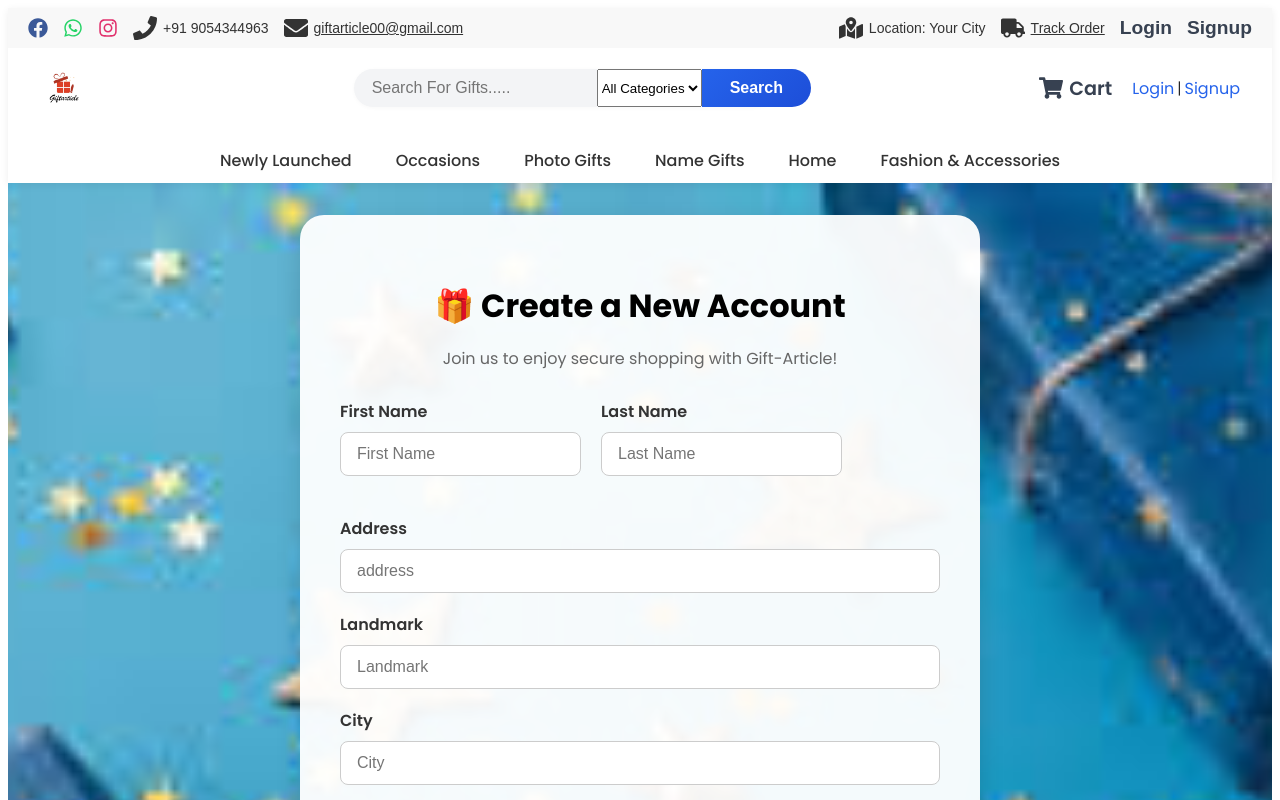
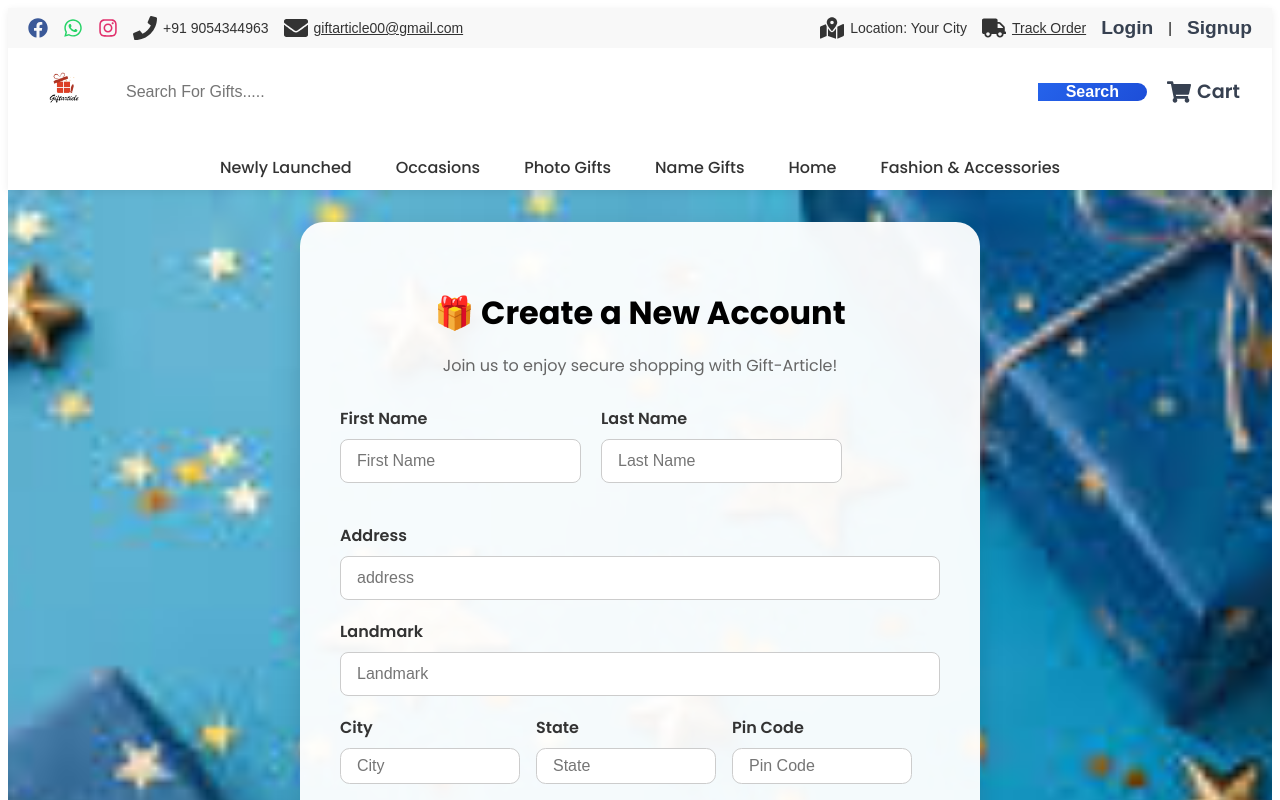
Before and after one commit to pritivanzara08/Internship-Project, a Next.js app: page /signup in a window 1280 px wide. Shown: the top 800 px of the page. Built offline with nearby package versions, Linux system fonts and the light colour scheme.

Commit message:
otp method backend

```diff
--- a/src/components/layout/Header.css
+++ b/src/components/layout/Header.css
@@ -90,20 +90,17 @@ button {
 } */
 
 .header-container {
-  max-width: 1200px;
-  margin: 0 auto;
   display: flex;
   align-items: center;
   justify-content: space-between;
+  flex-wrap: nowrap;
+  max-width: 1200px;
   padding: 16px 32px;
-  gap: 16px;
+  background-color: #fff;
 }
 
 .header-logo-section {
-  display: flex;
-  align-items: center;
-  gap: 12px;
-  text-decoration: none;
+  flex: 0 0 auto;
 }
 
 .header-logo {
@@ -124,14 +121,22 @@ button {
   letter-spacing: 0.5px;
 }
 
+.header-nav-container {
+  flex: 0 0 auto;
+  position: relative;
+}
+
+.header-nav {
+  display: flex;
+  gap: 15px;
+}
+
 .header-search-form {
   display: flex;
-  flex: 1 1 0%;
-  max-width: 420px;
-  margin: 0 32px;
-  box-shadow: 0 1px 4px rgba(0,0,0,0.03);
-  border-radius: 9999px;
-  background: #f3f4f6;
+  flex: 1 1 auto;
+  align-items: center;
+  margin-left: 20px;
+  margin-right: 20px;
 }
 
 .header-search-input {
@@ -167,9 +172,10 @@ button {
 
 
 .header-icons {
+  flex: 0 0 auto;
   display: flex;
   align-items: center;
-  gap: 20px;
+  gap: 10px;
 }
 
 .header-login-link {
--- a/src/components/layout/Header.tsx
+++ b/src/components/layout/Header.tsx
@@ -1,35 +1,31 @@
 import Link from 'next/link';
 import { useRouter } from 'next/router';
 import React, { useState } from 'react';
-import { FaEnvelope, FaMapMarkedAlt, FaPhone, FaShoppingCart, FaSignInAlt, FaTractor, FaTruck } from 'react-icons/fa';
+import { FaEnvelope, FaMapMarkedAlt, FaPhone, FaShoppingCart, FaTruck } from 'react-icons/fa';
 import './Header.css'; // If using CSS modules, see note below
 import { FaFacebook, FaWhatsapp, FaInstagram } from 'react-icons/fa';
 
 const Header: React.FC = () => {
     const [search, setSearch] = useState('');
+    const [selectedCategory, setSelectedCategory] = useState("");
     const router = useRouter();
-const [selectedCategory, setSelectedCategory] = useState("");
-const [userLoggedIn, setUserLoggedIn] = useState<boolean>(false);
-const [userName, setUserName] = useState<string>('Guest');
+
+    const [userLoggedIn, setUserLoggedIn] = useState(false);
+    const [userName, setUserName] = useState('Guest');
+
+    const [menuOpen, setMenuOpen] = useState(false);
+
+    const toggleMenu = () => setMenuOpen(!menuOpen);
 
     const handleSearch = (e: React.FormEvent) => {
         e.preventDefault();
-if(search.trim()) {
+        if (search.trim()) {
             router.push(`/search?query=${encodeURIComponent(search)}`);
         }
     };
 
     const handleCategoryChange = (e: React.ChangeEvent<HTMLSelectElement>) => {
         setSelectedCategory(e.target.value);
-};
-
-const [menuOpen, setMenuOpen] = useState(false);
-const toggleMenu = () => setMenuOpen(!menuOpen);
-
-const [openDropdown, setOpenDropdown] = useState<string | null>(null);
-
-const toggleDropdown = (category: string) => {
-    setOpenDropdown(openDropdown === category ? null : category);
     };
 
     const handleLogout = () => {
@@ -72,11 +68,11 @@ const handleLogout = () => {
                             <span>Hello, {userName}</span>
                             <button onClick={handleLogout}>Logout</button>
                         </div>
-                ):(
+                    ) : (
                         <>
                             <Link href="/login" className='icon-link'>
                                 Login
-                    </Link>
+                            </Link> |
                             <Link href="/signup" className='icon-link'>
                                 Signup
                             </Link>
@@ -101,25 +97,7 @@ const handleLogout = () => {
                         placeholder="Search For Gifts....."
                         className="header-search-input"
                     />
-                <select
-                    value={selectedCategory}
-                    onChange={handleCategoryChange}
-                    className="w-full md:w-1/4 px-4 py-2 border rounded-md focus:outline-none focus:ring-2 focus:ring-blue-500">
-                    <option value="">All Categories</option>
-                    <option value="birthdayitems">Birthday</option>
-                    <option value="anniversaryitems">Anniversary</option>
-                    <option value="leditems">LED Items</option>
-                    <option value="photoframes">Photo Frame</option>
-                    <option value="hampers">Hampers</option>
-                    <option value="giftcards">Gift Cards</option>
-                    <option value="keychain">Keychain</option>
-                    <option value="festiveitems">Festivals</option>
-                    <option value="weddingitems">Wedding</option>
-                </select>
-                <button
-                    type="submit"
-                    className="header-search-btn"
-                >
+                    <button type="submit" className="header-search-btn" aria-label="Search">
                         Search
                     </button>
                 </form>
@@ -129,12 +107,6 @@ const handleLogout = () => {
                         <FaShoppingCart className="icon" />
                         <span>Cart</span>
                     </Link>
-
-                <div className="auth-links">
-                    <Link href="/login" className="auth-link">Login</Link>
-                    <span className="divider">|</span>
-                    <Link href="/signup" className="auth-link">Signup</Link>
-                </div>
                 </div>
             </div>
             <div className="header-nav-container">
--- /dev/null
+++ b/src/lib/otpStore.ts
@@ -0,0 +1 @@
+export const otpStore: Record<string, { otp: string; expires: number }> = {};
--- a/src/pages/_app.tsx
+++ b/src/pages/_app.tsx
@@ -1,5 +1,4 @@
 import type { AppProps } from 'next/app';
-// Update the import path to match the actual file name, e.g. 'Header' -> 'Headers' if the file is 'Headers.tsx'
 import Footer from '@/components/layout/Footer';
 import Header from '@/components/layout/Header';
 import '../styles/globals.css'; // or your global css
--- /dev/null
+++ b/src/pages/api/otpApi.ts
@@ -0,0 +1,27 @@
+const API_BASE_URL = '/api';
+
+export const sendOtp = async (email: string) => {
+    const response = await fetch(`${API_BASE_URL}/send-otp`, {
+        method: 'POST',
+        headers: { 'Content-Type': 'application/json' },
+        body: JSON.stringify({ email }),
+    });
+    if (!response.ok) {
+        const errorMsg = await response.json();
+        throw new Error(errorMsg.message || 'Failed to send OTP');
+    }
+    return response.json();
+};
+
+export const verifyOtp = async (email: string, otp: string) => {
+    const response = await fetch(`${API_BASE_URL}/verify-otp`, {
+        method: 'POST',
+        headers: { 'Content-Type': 'application/json' },
+        body: JSON.stringify({ email, otp }),
+    });
+    if (!response.ok) {
+        const errorMsg = await response.json();
+        throw new Error(errorMsg.message || 'Failed to verify OTP');
+    }
+    return response.json();
+};
--- /dev/null
+++ b/src/pages/api/send-otp.ts
@@ -0,0 +1,27 @@
+import { NextApiRequest, NextApiResponse } from "next";
+import { otpStore } from "../../lib/otpStore"; // adjust path as needed
+
+export default async function handler(req: NextApiRequest, res: NextApiResponse) {
+  if (req.method !== "POST") {
+    return res.status(405).json({ message: "Method Not Allowed" });
+  }
+
+  const { email } = req.body;
+
+  if (!email || !/^\S+@\S+\.\S+$/.test(email)) {
+    return res.status(400).json({ message: "Invalid email" });
+  }
+
+  const otp = Math.floor(100000 + Math.random() * 900000).toString();
+
+  // Store OTP in shared store
+  otpStore[email] = { otp, expires: Date.now() + 5 * 60 * 1000 }; // 5 mins
+
+  console.log('Stored OTP:', otpStore[email]);
+
+  // simulate sending email
+  console.log(`Sending OTP ${otp} to email: ${email}`);
+
+  // return response (or omit otp for production)
+  return res.status(200).json({ message: "OTP sent successfully", otp });
+}
--- /dev/null
+++ b/src/pages/api/verify-otp.ts
@@ -0,0 +1,33 @@
+import { NextApiRequest, NextApiResponse } from "next";
+import { otpStore } from "../../lib/otpStore"; // same path as above
+
+export default function handler(req: NextApiRequest, res: NextApiResponse) {
+  if (req.method !== 'POST') {
+    return res.status(405).json({ message: 'Method Not Allowed' });
+  }
+
+  const { email, otp } = req.body;
+
+  const record = otpStore[email];
+
+  console.log('Verifying email:', email);
+  console.log('Stored OTP:', record);
+  console.log('Received OTP:', otp);
+
+  if (!record) {
+    return res.status(400).json({ message: 'OTP not found or expired' });
+  }
+
+  if (Date.now() > record.expires) {
+    delete otpStore[email];
+    return res.status(400).json({ message: 'OTP expired' });
+  }
+
+  if (record.otp !== otp) {
+    return res.status(400).json({ message: 'Invalid OTP' });
+  }
+
+  // OTP is valid
+  delete otpStore[email];
+  return res.status(200).json({ message: 'OTP verified successfully' });
+}
--- a/src/pages/signup.tsx
+++ b/src/pages/signup.tsx
@@ -1,10 +1,10 @@
+import React, { useState } from 'react';
+import { useRouter } from 'next/router';
+import '../styles/signup.css';
+import Swal from 'sweetalert2';
 import { auth } from '@/lib/firebase';
-import '@/styles/signup.css';
 import { createUserWithEmailAndPassword } from 'firebase/auth';
-import { useRouter } from 'next/router';
-import React, { useState } from 'react';
-import Swal from 'sweetalert2';
-
+import { sendOtp, verifyOtp } from "../pages/api/otpApi";
 
 const Signup: React.FC = () => {
   const router = useRouter();
@@ -42,37 +42,24 @@ const Signup: React.FC = () => {
   const validatePassword = (password: string) => /^(?=.*[a-z])(?=.*[A-Z])(?=.*\d)[A-Za-z\d]{8,}$/.test(password);
 
   //send OTP
-  const sendEmailOtp = () => {
-    const generatedOtp = Math.floor(100000 + Math.random() * 900000).toString(); // Generate 6-digit OTP
-    // Save the OTP somewhere (e.g., state, or call your backend to send email)
-    // For demo, we'll just show it in alert:
-    Swal.fire({
-      icon: 'info',
-      title: 'OTP Sent',
-      text: `Your OTP is: ${generatedOtp}`,
-    });
-    // Store OTP for validation (in real app, send email via backend and validate server-side)
-    window.localStorage.setItem('emailOtp', generatedOtp);
+  const handleSendEmailOtp = async() => {
+    try {
+      await sendOtp(email);
+      Swal.fire({ icon: 'success', title: 'OTP Sent', text: 'Please check your email for the OTP.' });
       setEmailOtpSent(true);
-    setIsEmailVerified(false);
+    } catch (error: any) {
+      Swal.fire({ icon: 'error', title: 'Error', text: error.message });
+    }
   };
 
   //verify OTP
-  const verifyEmailOtp = () => {
-    const sentOtp = window.localStorage.getItem('emailOtp');
-    if (emailOtp === sentOtp) {
-      Swal.fire({
-        icon: 'success',
-        title: 'Verified',
-        text: 'Email verified successfully!',
-      });
+  const handleVerifyEmailOtp = async () => {
+    try {
+      await verifyOtp(email, emailOtp);
+      Swal.fire({ icon: 'success', title: 'Verified', text: 'Email verified successfully!' });
       setIsEmailVerified(true);
-    } else {
-      Swal.fire({
-        icon: 'error',
-        title: 'Invalid OTP',
-        text: 'Please check the OTP and try again.',
-      });
+    } catch (error: any) {
+      Swal.fire({ icon: 'error', title: 'Invalid OTP', text: error.message });
     }
   };
 
@@ -184,41 +171,56 @@ const Signup: React.FC = () => {
               required
             />
           </div>
+          <div className="location-container">
             {/* city */}
-          <div className="form-group">
+            <div className="form-group small-field">
               <label>City</label>
               <input
                 id="city"
                 type="text"
                 placeholder="City"
                 value={city}
-              onChange={e => setCity(e.target.value)}
+                onChange={(e) => {
+                  if (e.target.value.length <= 30) {
+                    setCity(e.target.value);
+                  }
+                }}
                 required
               />
             </div>
             {/* state */}
-          <div className="form-group">
+            <div className="form-group small-field">
               <label>State</label>
               <input
                 id="state"
                 type="text"
                 placeholder="State"
                 value={state}
-              onChange={e => setState(e.target.value)}
+                onChange={(e) => {
+                  if (e.target.value.length <= 30) {
+                    setState(e.target.value);
+                  }
+                }}
                 required
               />
             </div>
             {/* pinCode */}
-          <div className="form-group">
+            <div className="form-group small-field">
               <label>Pin Code</label>
               <input
                 id="pinCode"
                 type="text"
                 placeholder="Pin Code"
                 value={pinCode}
-              onChange={e => setPinCode(e.target.value)}
+                onChange={(e) => {
+                  const onlyNumbers = e.target.value.replace(/\D/g, '');
+                  if (onlyNumbers.length <= 6) {
+                    setPinCode(onlyNumbers);
+                  }
+                }}
                 required
               />
+            </div>
           </div>
           {/* country */}
           <div className="form-group">
@@ -241,6 +243,7 @@ const Signup: React.FC = () => {
               placeholder="Contact Number"
               value={contactNo}
               onChange={e => setContactNo(e.target.value)}
+              maxLength={10}
               required
             />
           </div>
@@ -261,7 +264,7 @@ const Signup: React.FC = () => {
 
               {/* Button to send OTP */}
               {!emailOtpSent && (
-                <button type="button" className="send-otp-button" onClick={sendEmailOtp}>
+                <button type="button" className="send-otp-button" onClick={handleSendEmailOtp}>
                   Send OTP
                 </button>
               )}
@@ -278,7 +281,7 @@ const Signup: React.FC = () => {
                   <button
                     type="button"
                     className="verify-otp-button"
-                    onClick={verifyEmailOtp}
+                    onClick={handleVerifyEmailOtp}
                   >
                     Verify OTP
                   </button>
--- a/src/styles/signup.css
+++ b/src/styles/signup.css
@@ -186,7 +186,8 @@
   background-color: #f0f0f0;
   appearance: none; /* Remove default arrow for custom styling */
   cursor: pointer;
-  width: 250px;
+  width: 100%;
+  max-width: 250px;
   transition: border-color 0.2s, box-shadow 0.2s;
   position: relative;
 }
@@ -252,8 +253,15 @@
     padding: 0.75rem;
   }
 
-  .name-fields {
+  .name-fields,
+  .location-container,
+  .email-input-container {
     flex-direction: column;
+  }
+
+  .name-fields,
+  .location-container {
+    flex-wrap: wrap;
   }
 
   #referral {
@@ -288,3 +296,21 @@
   gap: 20px;
   margin-bottom: 20px;
 }
+
+.location-container {
+  display: flex;
+  gap: 1rem;
+  align-items: flex-start;
+  margin-bottom: 1rem;
+}
+
+.small-field input {
+  padding: 0.5rem 1rem;
+  font-size: 1rem;
+  border-radius: 0.6rem;
+  border: 1px solid #ccc;
+  width: 100%;
+  max-width: 180px;
+  box-sizing: border-box;
+  transition: border-color 0.2s, box-shadow 0.2s;
+}
```
Lines whose indentation alone changed are shown as unchanged.
